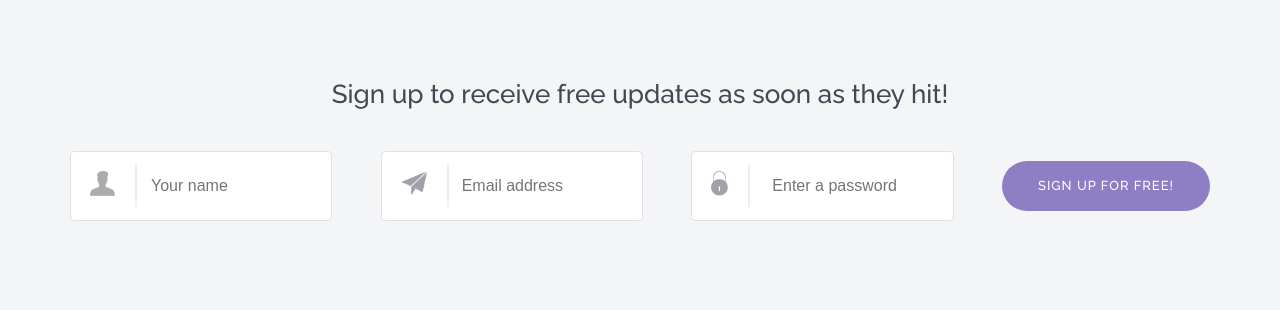
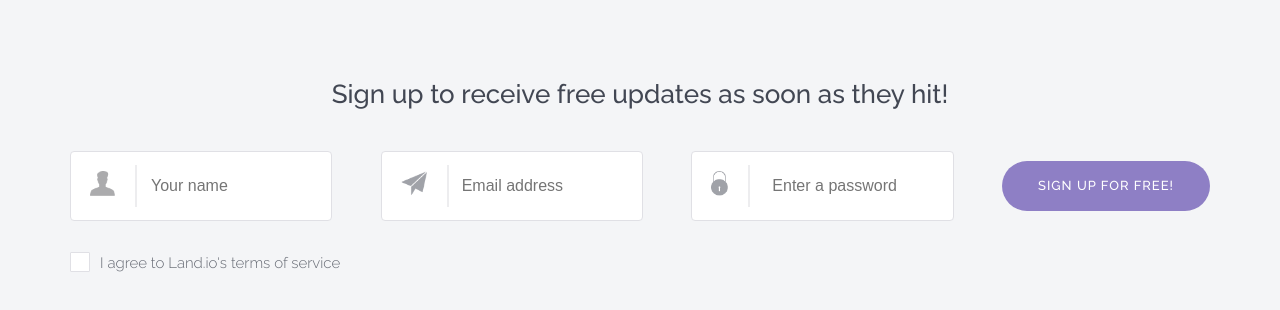
Before and after one commit to migueldcepeda/land-io, a plain HTML site: page index.html in a window 1280 px wide. Shown: the part 3670-3980 px from the top of the page. Drawn offline with Linux system fonts and the light colour scheme.

Commit message:
Add agree checkbox in signup section

```diff
--- a/index.html
+++ b/index.html
@@ -212,6 +212,14 @@
                                 </div>
 
                                 <a href="#" class="btn btn--purple">Sign Up For Free!</a>
+
+                                <div class="form__group">
+                                    <input type="checkbox" class="form__agree-input" id="agree">
+                                    <label for="agree" class="form__agree-label">
+                                        <span class="form__agree-checkbox"></span>
+                                        I agree to Land.io's terms of service
+                                    </label>
+                                </div>
                             </form>
                         </div>
                     </div>
--- a/land-io.css
+++ b/land-io.css
@@ -312,6 +312,7 @@ body {
 
 .form {
     display: flex;
+    flex-wrap: wrap;
     justify-content: space-between;
     align-items: center;
 }
@@ -320,6 +321,53 @@ body {
     position: relative;
     /* flex: 1; */
     flex-basis: 23%;
+}
+
+.form .form__group:last-child {
+    flex-basis: 50%;
+    margin-top: 3rem;
+}
+
+.form .form__group:last-child input{
+    display: none;
+}
+
+.form .form__group:last-child input:checked ~ .form__agree-label > .form__agree-checkbox::after {
+    display: block;
+}
+
+.form .form__group .form__agree-label {
+    font-size: 1.5rem;
+    font-weight: 300;
+    color: rgba(66, 71, 83, 0.8);
+    position: relative;
+    padding-left: 3rem;
+}
+
+.form .form__group .form__agree-checkbox {
+    height: 2rem;
+    width: 2rem;
+    background-color: #FFFFFF;
+    border: 1px solid #E0E0E5;
+    border-radius: 1px;
+    display: inline-block;
+    position: absolute;
+    left: 0;
+    top: -0.2rem;
+    cursor: pointer;
+}
+
+.form .form__group .form__agree-checkbox::after {
+    content: "";
+    display: none;
+    position: absolute;
+    left: 6px;
+    top: 2px;
+    width: 7px;
+    height: 11px;
+    border: solid gray;
+    border-width: 0 3px 3px 0;
+    transform: rotate(45deg);
 }
 
 .form .form__input {
```
